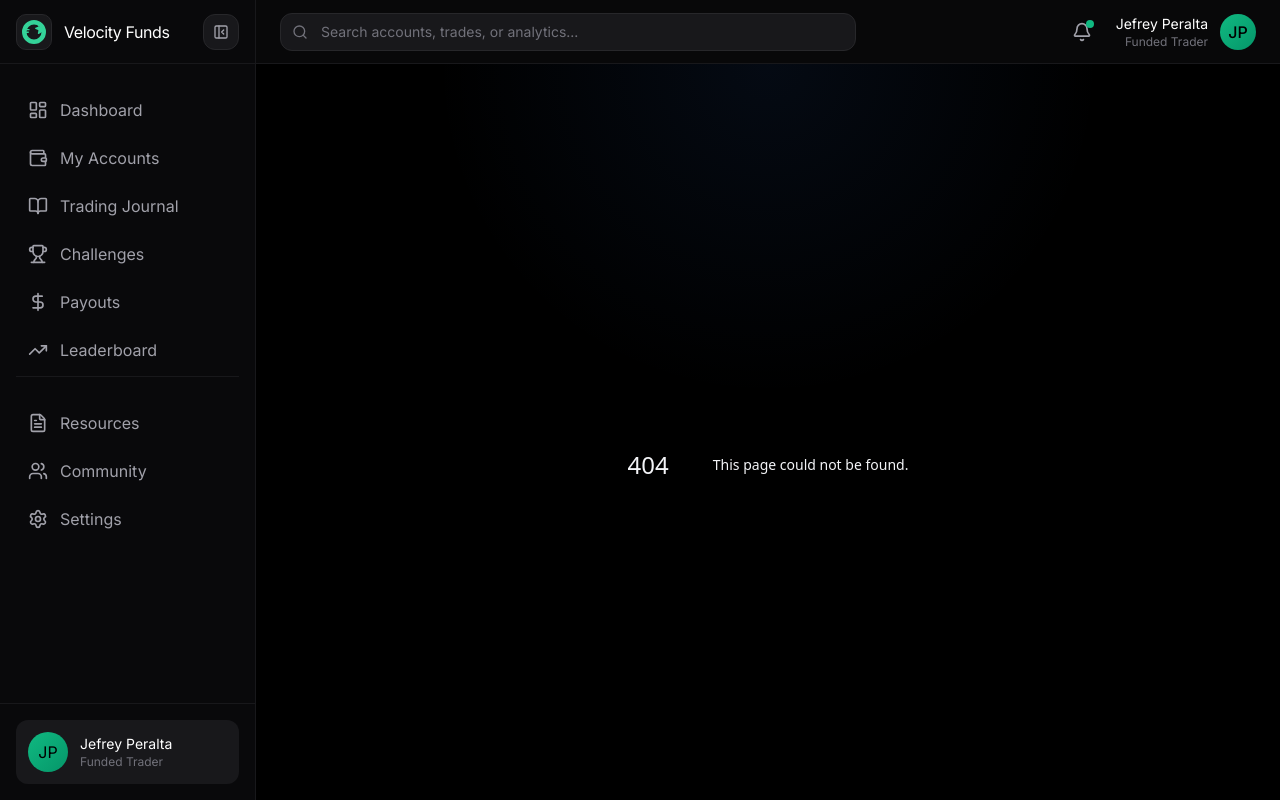
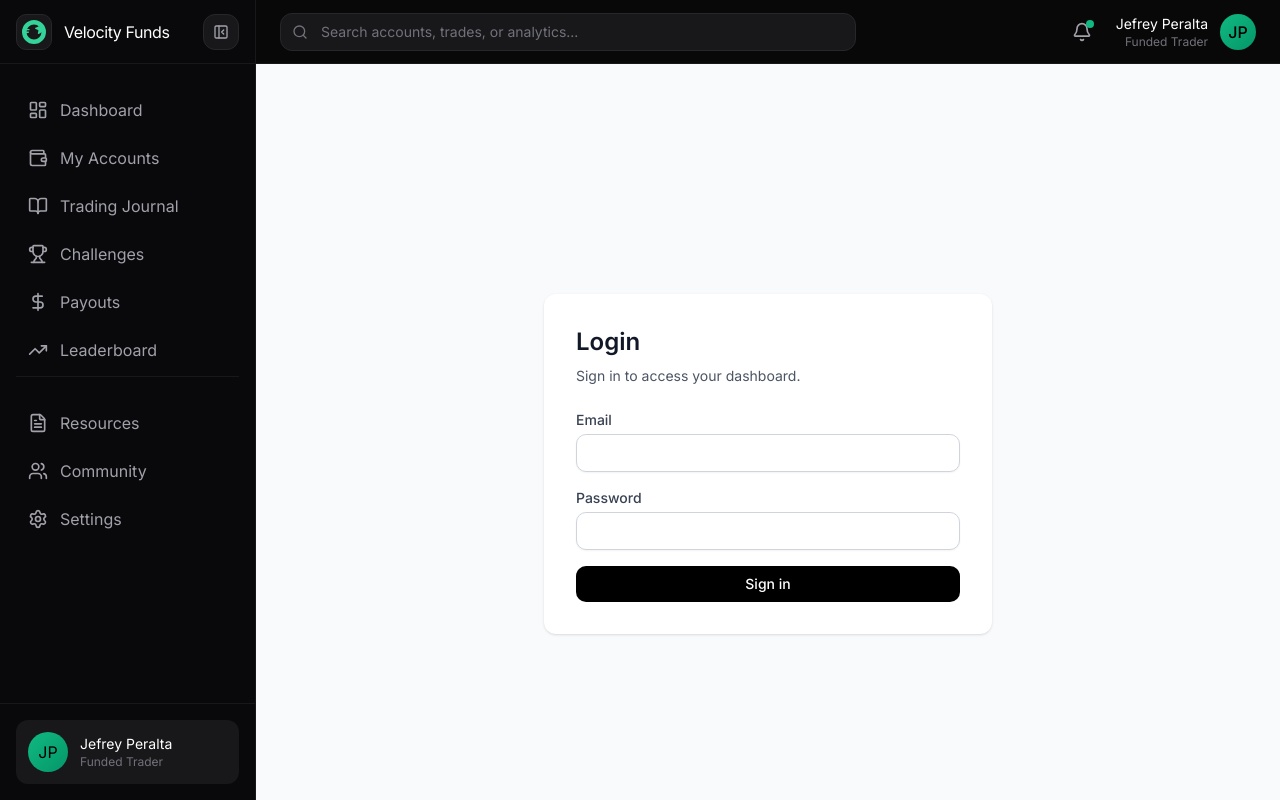
Before and after one commit to TheRealTradeX/VF-Client-Dashboard, a Next.js app: page /login in a window 1280 px wide. Before the commit this address had no page. Built offline with nearby package versions, Linux system fonts and the light colour scheme; no server answers.

Commit message:
feat: add supabase auth and protect dashboard

```diff
--- /dev/null
+++ b/app/login/page.tsx
@@ -0,0 +1,77 @@
+'use client';
+
+import { useState, type FormEvent } from 'react';
+import { useRouter } from 'next/navigation';
+import { supabase } from '@/lib/supabase/client';
+
+export default function LoginPage() {
+  const router = useRouter();
+  const [email, setEmail] = useState('');
+  const [password, setPassword] = useState('');
+  const [error, setError] = useState<string | null>(null);
+  const [loading, setLoading] = useState(false);
+
+  const handleSubmit = async (event: FormEvent<HTMLFormElement>) => {
+    event.preventDefault();
+    setError(null);
+    setLoading(true);
+
+    const { error: signInError } = await supabase.auth.signInWithPassword({
+      email,
+      password,
+    });
+
+    if (signInError) {
+      setError(signInError.message);
+      setLoading(false);
+      return;
+    }
+
+    router.push('/dashboard');
+  };
+
+  return (
+    <div className="flex min-h-screen items-center justify-center bg-gray-50 px-4">
+      <div className="w-full max-w-md rounded-lg bg-white p-8 shadow">
+        <h1 className="text-2xl font-semibold text-gray-900">Login</h1>
+        <p className="mt-2 text-sm text-gray-600">Sign in to access your dashboard.</p>
+        <form className="mt-6 space-y-4" onSubmit={handleSubmit}>
+          <div>
+            <label className="block text-sm font-medium text-gray-700" htmlFor="email">
+              Email
+            </label>
+            <input
+              id="email"
+              type="email"
+              value={email}
+              onChange={(event) => setEmail(event.target.value)}
+              required
+              className="mt-1 w-full rounded-md border border-gray-300 px-3 py-2 text-sm shadow-sm focus:border-black focus:outline-none focus:ring-2 focus:ring-black"
+            />
+          </div>
+          <div>
+            <label className="block text-sm font-medium text-gray-700" htmlFor="password">
+              Password
+            </label>
+            <input
+              id="password"
+              type="password"
+              value={password}
+              onChange={(event) => setPassword(event.target.value)}
+              required
+              className="mt-1 w-full rounded-md border border-gray-300 px-3 py-2 text-sm shadow-sm focus:border-black focus:outline-none focus:ring-2 focus:ring-black"
+            />
+          </div>
+          {error ? <p className="text-sm text-red-600">{error}</p> : null}
+          <button
+            type="submit"
+            disabled={loading}
+            className="w-full rounded-md bg-black px-4 py-2 text-sm font-medium text-white transition hover:bg-gray-900 disabled:cursor-not-allowed disabled:bg-gray-700"
+          >
+            {loading ? 'Signing in...' : 'Sign in'}
+          </button>
+        </form>
+      </div>
+    </div>
+  );
+}
--- a/package.json
+++ b/package.json
@@ -35,6 +35,7 @@
     "@radix-ui/react-toggle": "^1.1.10",
     "@radix-ui/react-toggle-group": "^1.1.11",
     "@radix-ui/react-tooltip": "^1.2.8",
+    "@supabase/ssr": "^0.8.0",
     "@supabase/supabase-js": "^2.87.1",
     "class-variance-authority": "^0.7.1",
     "clsx": "^2.1.1",
```
Also changed, not shown: middleware.ts (added, +45 -0 lines), 1 other file (tests, documents, lock files or other folders).
